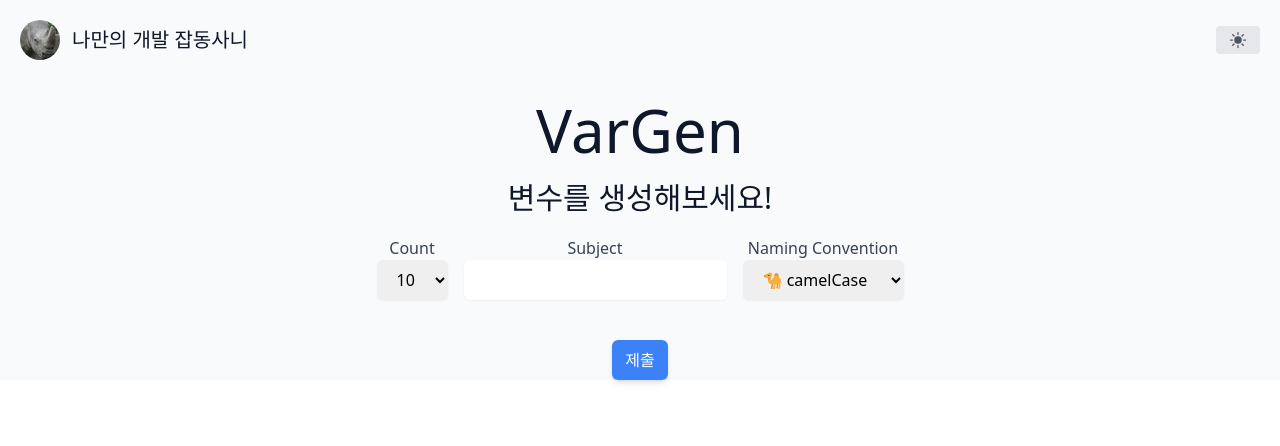
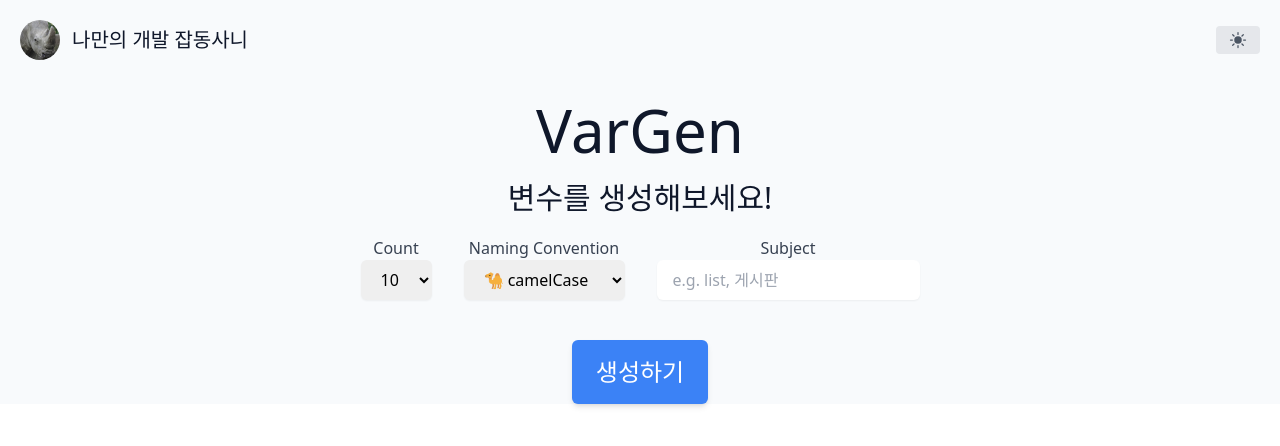
Before and after one commit to rhino-ty/VarGen, a Next.js app: page / in a window 1280 px wide. Shown: the top 446 px of the page. Built offline with nearby package versions, Linux system fonts and the light colour scheme.

Commit message:
feat: 메뉴 순서 바꿈
마우스로 쭉 클릭하다가 인풋창에서 키보드로 입력하는 것이 UX 적으로 나을 거 같아서 메뉴 순서 중 input을 마지막에

```diff
--- a/src/components/PromptInput.tsx
+++ b/src/components/PromptInput.tsx
@@ -47,7 +47,7 @@ export default function PromptInput() {
       <form onSubmit={handleSubmit} className="flex flex-col items-center justify-center">
         {/* <input type="text" value={inputValue} onChange={(e) => setInputValue(e.target.value)} /> */}
         <div className="flex flex-row justify-center items-center space-x-4 mb-10">
-          <div className="flex flex-col">
+          <div className="flex flex-col px-2">
             <label htmlFor="count" className="text-gray-700 flex justify-center">
               Count
             </label>
@@ -63,20 +63,7 @@ export default function PromptInput() {
             </select>
           </div>
 
-          <div className="flex flex-col">
-            <label htmlFor="subject" className="text-gray-700 flex justify-center">
-              Subject
-            </label>
-            <input
-              type="text"
-              id="subject"
-              value={subject}
-              onChange={handleSubjectChange}
-              className="px-4 py-2 rounded-md shadow-sm outline-none"
-            />
-          </div>
-
-          <div className="flex flex-col">
+          <div className="flex flex-col px-2">
             <label htmlFor="namingConvention" className="text-gray-700 flex justify-center">
               Naming Convention
             </label>
@@ -91,10 +78,24 @@ export default function PromptInput() {
               <option value="snake_case">🐍 snake_case</option>
             </select>
           </div>
+
+          <div className="flex flex-col px-2">
+            <label htmlFor="subject" className="text-gray-700 flex justify-center">
+              Subject
+            </label>
+            <input
+              type="text"
+              id="subject"
+              value={subject}
+              onChange={handleSubjectChange}
+              placeholder="e.g. list, 게시판"
+              className="px-4 py-2 rounded-md shadow-sm outline-none"
+            />
+          </div>
         </div>
 
-        <button type="submit" className="w-14 py-2 submit-button ">
-          제출
+        <button type="submit" className="px-6 py-4 submit-button text-2xl ">
+          생성하기
         </button>
       </form>
       {/* <ChatResponse prompt={`Create 10 게시판 related variable names with camelCase`} /> */}
```
